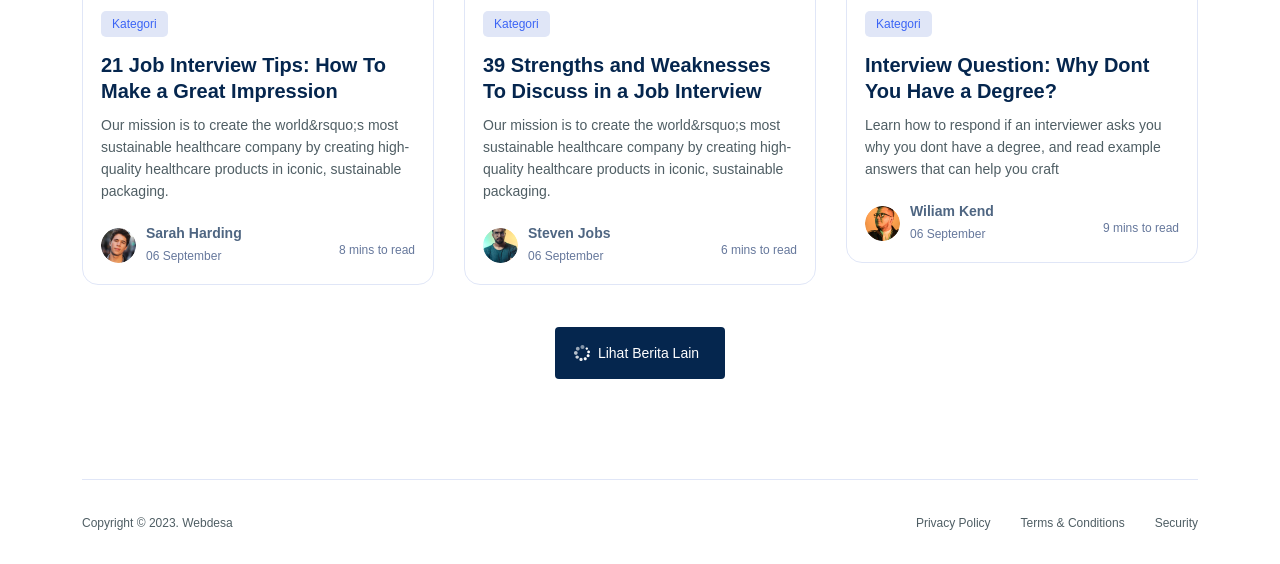
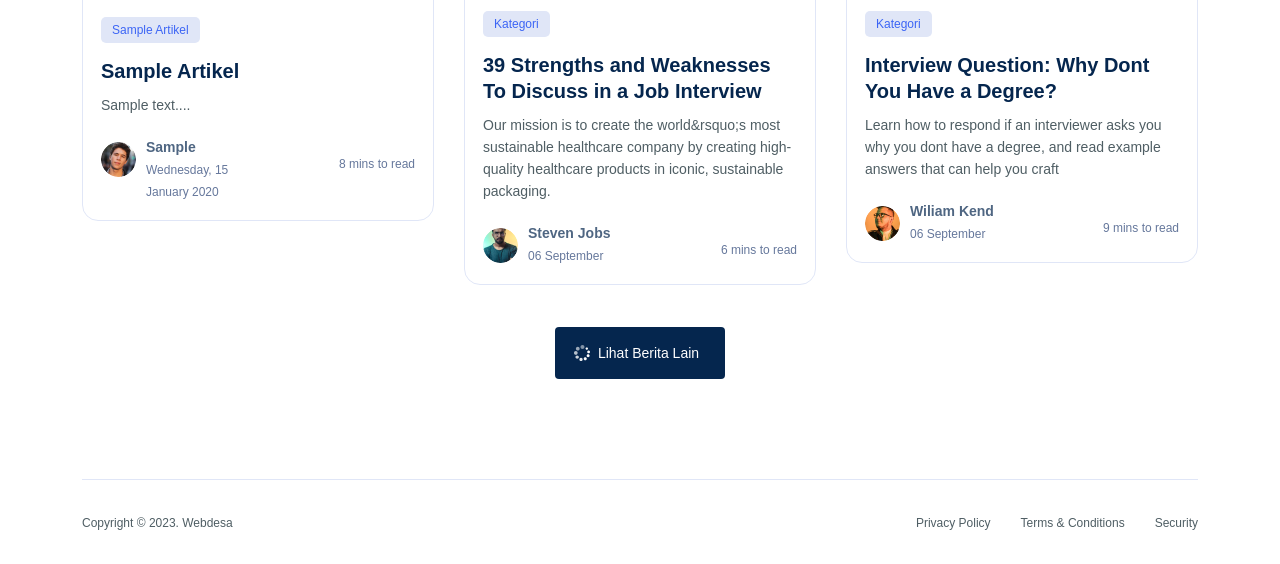
Before and after one commit to MahesaDS2408/WebDesa, a CodeIgniter 4 app: the page made by app/Views/home.php in a window 1280 px wide. Shown: the part 1079-1643 px from the top of the page. Run offline with PHP 8.4 and a stand-in for CodeIgniter, Linux system fonts and the light colour scheme; the template is opened without the code that fills it: most values are stand-ins (such as "Sample title", 1, 10 or a date in 2020); some libraries are stand-ins or nearby versions.

Commit message:
update view artikel

```diff
--- a/app/Controllers/Halaman.php
+++ b/app/Controllers/Halaman.php
@@ -2,6 +2,7 @@
 
 namespace App\Controllers;
 
+use App\Models\ArtikelModel;
 use App\Models\WebOptionModel;
 
 class Halaman extends BaseController
@@ -10,6 +11,8 @@ class Halaman extends BaseController
 	{
 		$model = new WebOptionModel();
 		$data['web_option'] = $model->get_option_web();//wajib ada di setiap frame
+		$model = new ArtikelModel();
+		$data['artikel'] = $model->get_3_artikel();
 		return view('home', $data);
 	}
 
--- a/app/Views/Admin/post.php
+++ b/app/Views/Admin/post.php
@@ -82,10 +82,10 @@
                             </h5>
                             <ul class="list-inline mb-0">
                               <li class="list-inline-item">
-                                <i class="ri-user-3-fill text-success align-middle me-1"></i> <?= ucwords($art['nama_user']) ?>
+                                <i class="ri-user-3-fill text-success align-middle me-1"></i><?= ucwords($art['nama_user']) ?>
                               </li>
                               <li class="list-inline-item">
-                                <i class="ri-calendar-2-fill text-success align-middle me-1"></i> <?= strftime('%A, %d %B %Y', strtotime($art['tgl_artikel'])); ?>
+                                <i class="ri-calendar-2-fill text-success align-middle me-1"></i><?= strftime('%A, %d %B %Y', strtotime($art['tgl_artikel'])); ?>
                               </li>
                             </ul>
                           </div>
--- a/app/Views/artikel_detail.php
+++ b/app/Views/artikel_detail.php
@@ -11,8 +11,8 @@
     <div class="container">
       <div class="box-white">
         <div class="max-width-single">
-          <a class="btn btn-tag" href="#">Kategori</a>
-          <h2 class="mb-30 mt-20 text-center">11 Tips to Help You Get New Clients Through Cold Calling</h2>
+          <a class="btn btn-tag" href="#">Berita</a>
+          <h2 class="mb-30 mt-20 text-center">Pembagian Sembako Oleh Kepala Desa</h2>
           <div class="post-meta text-muted d-flex align-items-center mx-auto justify-content-center">
             <div class="author d-flex align-items-center mr-30">
               <img alt="Webdesa" src="<?php base_url() ?>/assets/imgs/page/homepage1/user3.png">
--- a/app/Views/home.php
+++ b/app/Views/home.php
@@ -48,19 +48,24 @@
             <div class="box-swiper style-nav-top">
               <div class="swiper-container swiper-group-3 swiper">
                 <div class="swiper-wrapper pb-70 pt-5">
+                  <?php foreach($artikel as $art){
+                     $num_char_isi = 200;
+                     $isi = $art['isi_artikel'];
+                     $nama_panggilan = explode(' ',trim($art['nama_user']));
+                    ?>
                     <div class="swiper-slide">
                       <div class="card-grid-3 hover-up wow animate__animated animate__fadeIn">
-                      <div class="text-center card-grid-3-image"><a href="<?php base_url() ?>/berita/<?= date('Y') ?>/judul">
-                          <figure><img alt="Webdesa" src="assets/imgs/page/homepage1/img-news1.png"></figure></a></div>
+                        <div class="text-center card-grid-3-image"><a href="<?php base_url() ?>/berita/<?= strftime('%Y', strtotime($art['tgl_artikel'])); ?>/<?= $art['judul_artikel'] ?>">
+                            <figure><img alt="Webdesa" src="<?php base_url() ?>/assets/images_berita/<?= $art['tumbnail_artikel'] ?>" height="254"></figure></a></div>
                         <div class="card-block-info">
-                        <div class="tags mb-15"><a class="btn btn-tag" href="<?php base_url() ?>/berita/<?= date('Y') ?>/judul">Kategori</a></div>
-                        <h5><a href="<?php base_url() ?>/berita/<?= date('Y') ?>/judul">21 Job Interview Tips: How To Make a Great Impression</a></h5>
-                        <p class="mt-10 color-text-paragraph font-sm">Our mission is to create the world&amp;rsquo;s most sustainable healthcare company by creating high-quality healthcare products in iconic, sustainable packaging.</p>
+                          <div class="tags mb-15"><a class="btn btn-tag" href="javascript:void(0);"><?= ucwords($art['nama_artikel_kategori']) ?></a></div>
+                          <h5><a href="<?php base_url() ?>/berita/<?= strftime('%Y', strtotime($art['tgl_artikel'])); ?>/<?= $art['judul_artikel'] ?>"><?= ucwords($art['judul_artikel']) ?></a></h5>
+                          <p class="mt-10 color-text-paragraph font-sm"><?= substr($isi, 0, $num_char_isi) . '...'; ?></p>
                           <div class="card-2-bottom mt-20">
                             <div class="row">
                               <div class="col-lg-6 col-6">
                                 <div class="d-flex"><img class="img-rounded" src="assets/imgs/page/homepage1/user1.png" alt="Webdesa">
-                                <div class="info-right-img"><span class="font-sm font-bold color-brand-1 op-70">Sarah Harding</span><br><span class="font-xs color-text-paragraph-2">06 September</span></div>
+                                  <div class="info-right-img"><span class="font-sm font-bold color-brand-1 op-70"><?= ucwords($nama_panggilan[0]) ?></span><br><span class="font-xs color-text-paragraph-2"><?= strftime('%A, %d %B %Y', strtotime($art['tgl_artikel'])); ?></span></div>
                                 </div>
                               </div>
                               <div class="col-lg-6 text-end col-6 pt-15"><span class="color-text-paragraph-2 font-xs">8 mins to read</span></div>
@@ -69,6 +74,8 @@
                         </div>
                       </div>
                     </div>
+                  <?php } ?>
+
                   <div class="swiper-slide">
                     <div class="card-grid-3 hover-up wow animate__animated animate__fadeIn">
                       <div class="text-center card-grid-3-image"><a href="<?php base_url() ?>/berita/<?= date('Y') ?>/judull">
@@ -90,6 +97,7 @@
                       </div>
                     </div>
                   </div>
+
                   <div class="swiper-slide">
                     <div class="card-grid-3 hover-up wow animate__animated animate__fadeIn">
                       <div class="text-center card-grid-3-image"><a href="<?php base_url() ?>/berita/<?= date('Y') ?>/judull">
@@ -111,6 +119,7 @@
                       </div>
                     </div>
                   </div>
+
                 </div>
               </div>
               <div class="swiper-button-next"></div>
```
Also changed, not shown: app/Models/ArtikelModel.php (+12 -0 lines). Lines whose indentation alone changed are shown as unchanged.
